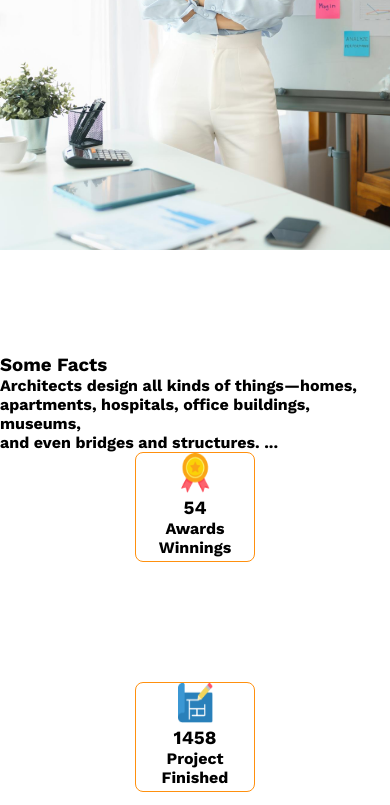
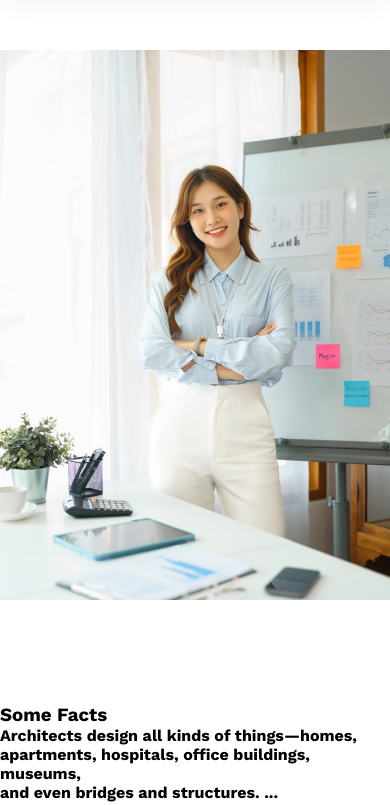
Before and after one commit to Muhtadi23/assignment-2, a plain HTML site: page index.html in a window 390 px wide. Shown: the part 3950-4755 px from the top of the page. Drawn offline with nearby package versions, Linux system fonts and the light colour scheme.

Commit message:
responsive_done

```diff
--- a/style.css
+++ b/style.css
@@ -245,6 +245,11 @@ footer p {
     .feature-to-enjoy img{
         height: 550px;
         width: 400px;
+        margin-top: 350px;
+    }
+    .facts{
+        margin-top: 60px;
+        margin-bottom: 60px;
     }
     .acivements{
         display: flex;
```
